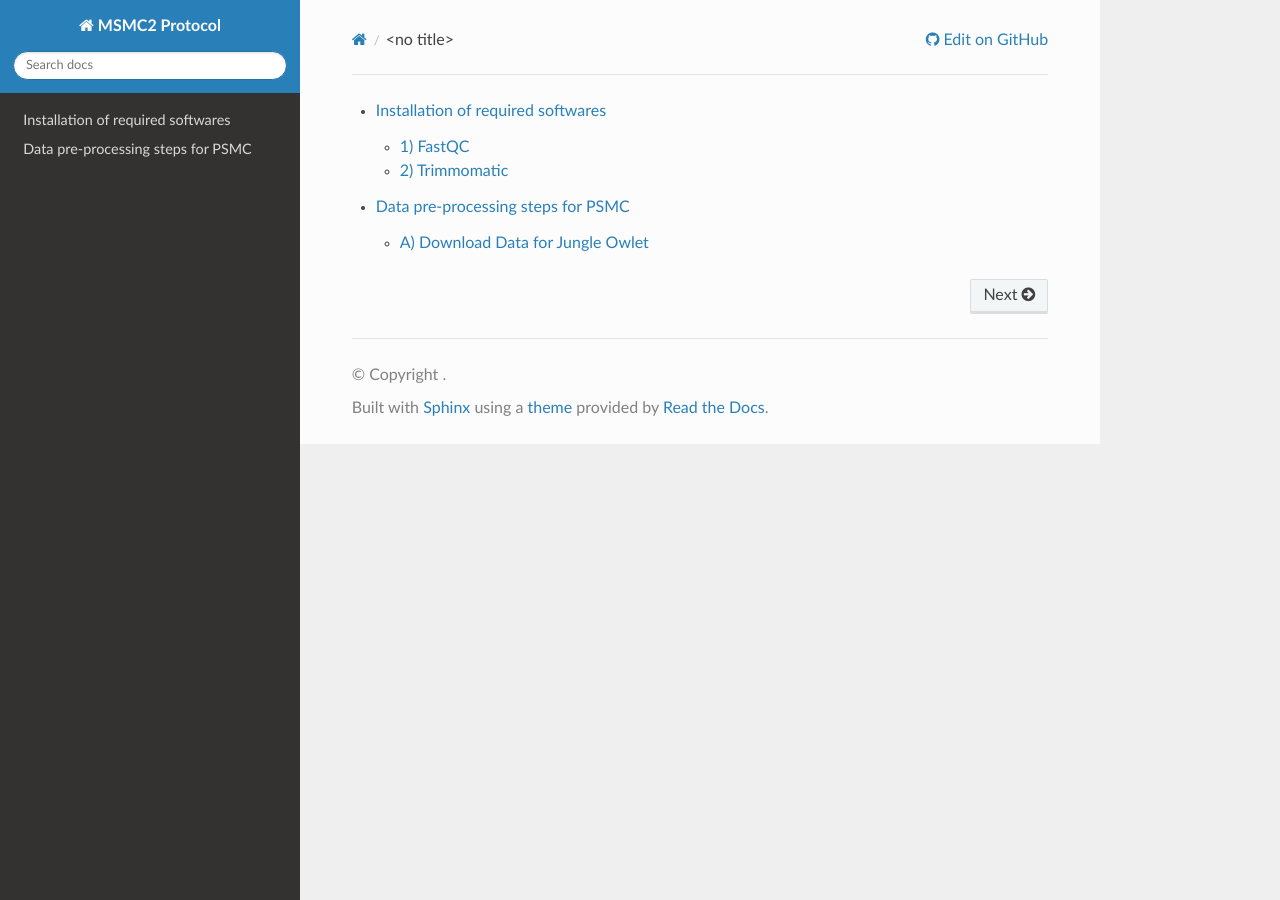
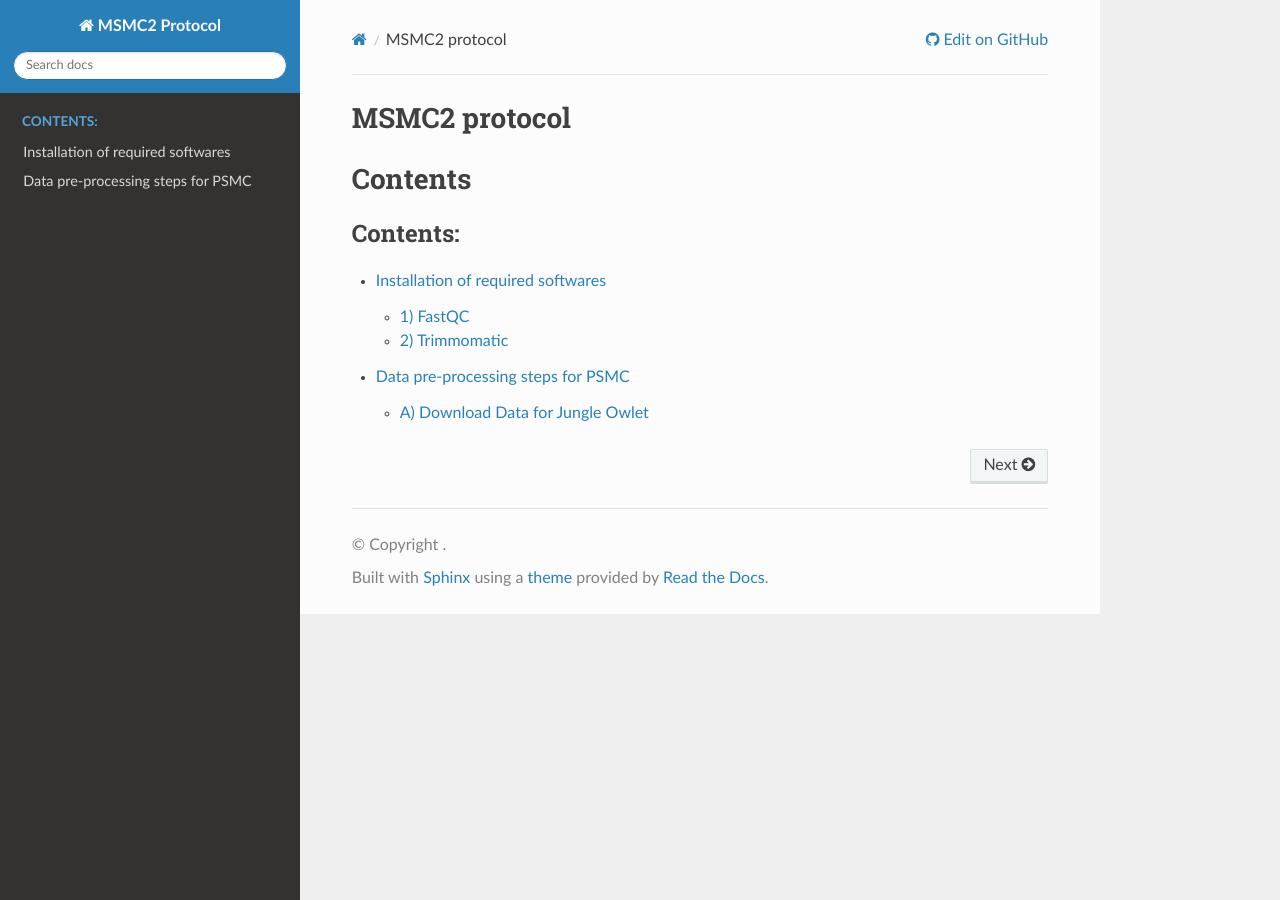
Before and after one commit to hoyosmanuel/MSMC2-Protocol, a Sphinx documentation site: the page built from docs/source/index.rst, in a window 1280 px wide. Built offline with Sphinx 7.4.7 and the Read the Docs theme 3.1.0, drawn with Linux system fonts in a browser that asks for light colours.

Commit message:
Update index.rst

```diff
--- a/docs/source/index.rst
+++ b/docs/source/index.rst
@@ -1,4 +1,12 @@
+MSMC2 protocol
+==============
+
+Contents
+========
+
 .. toctree::
+   :maxdepth: 2
+   :caption: Contents:
 
-   00_Required_Softs.rst
-   01_Data_Pre-Processing.rst
+   00_Required_Softs
+   01_Data_Pre-Processing
```
